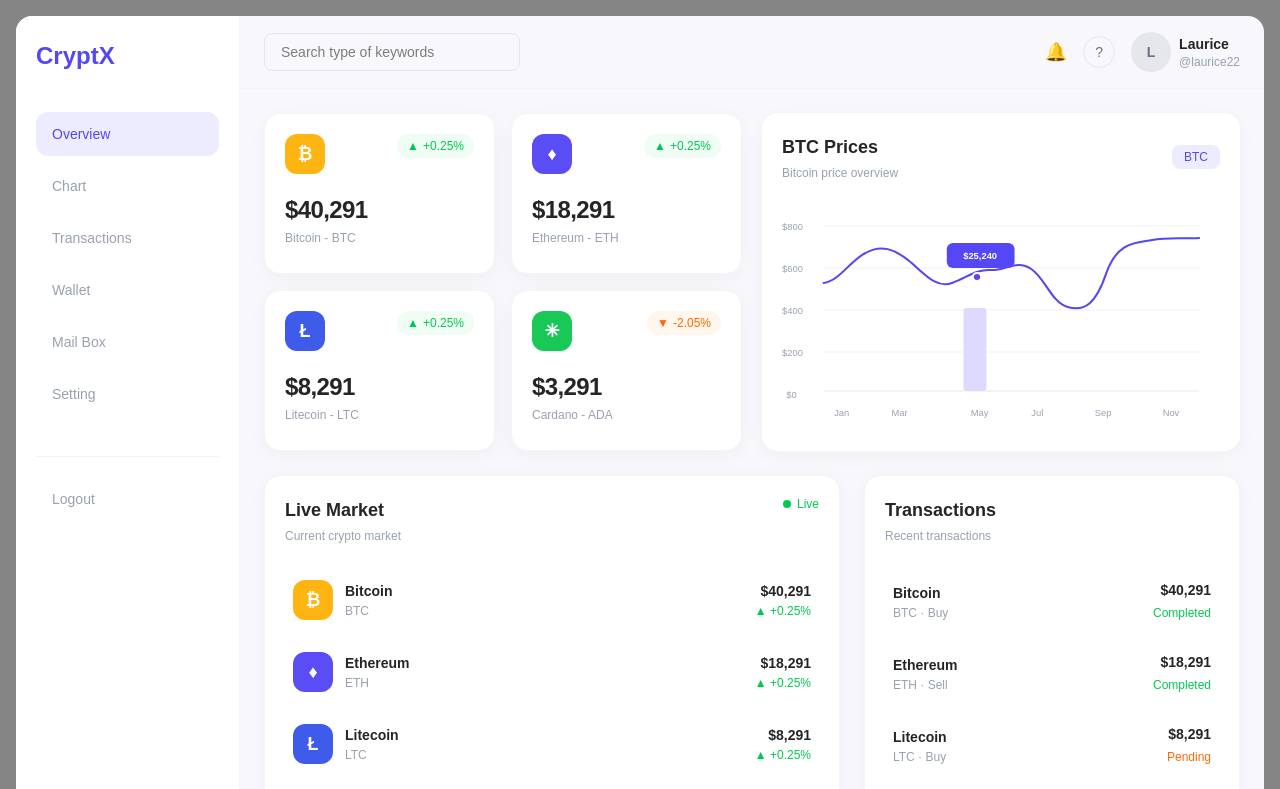
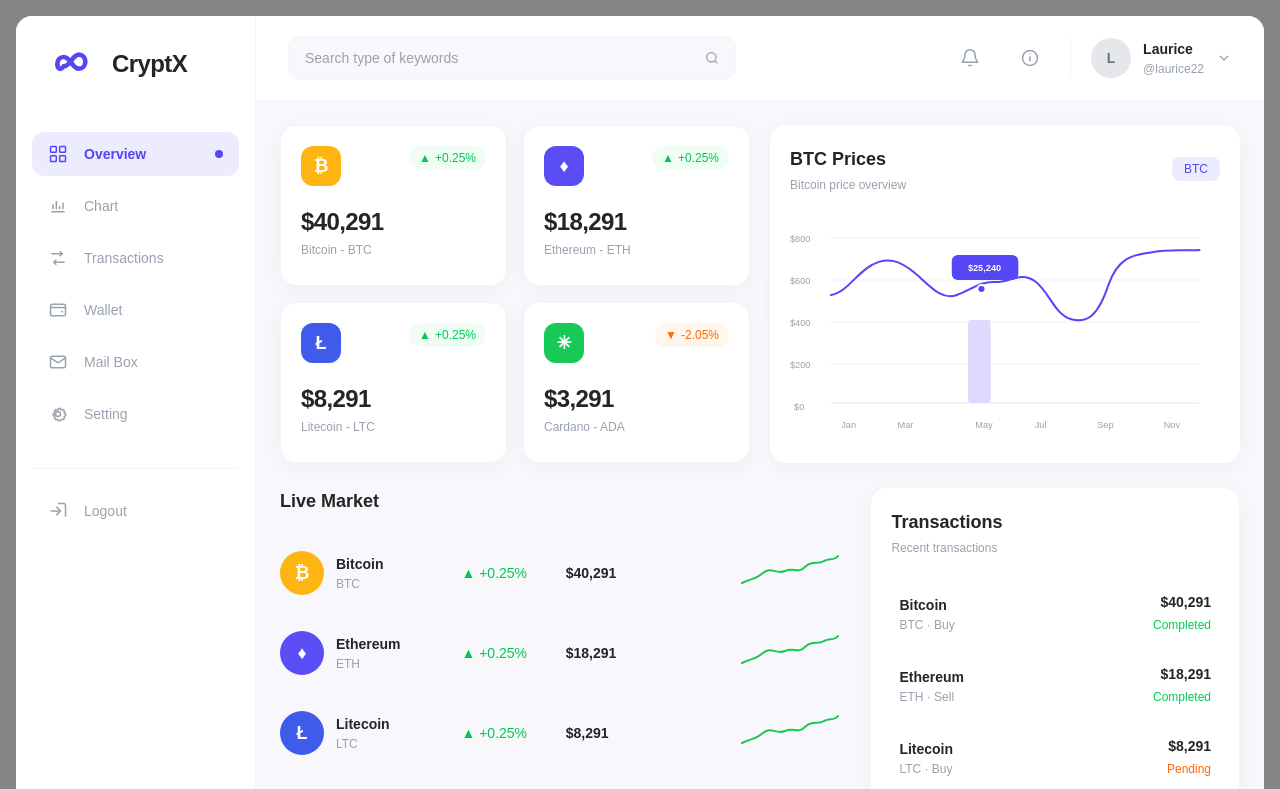
Before and after one commit to bonolokeletsophasha-ai/cryptx, a React (Vite) app: page / in a window 1280 px wide. Shown: the top 789 px of the page. Built offline with nearby package versions, Linux system fonts and the light colour scheme.

Commit message:
Changed Live Market. Edited sidebar logo, iconsEdited header search bar, notification button and profile

```diff
--- a/src/components/layout/Header.jsx
+++ b/src/components/layout/Header.jsx
@@ -1,45 +1,99 @@
 function Header() {
   return (
-    <header className="flex flex-col gap-4 border-b border-gray-100 px-4 py-4 sm:flex-row sm:items-center sm:justify-between sm:px-6">
+    <header className="flex items-center justify-between border-b border-gray-100 bg-white px-4 py-5 sm:px-6 lg:px-8">
 
-      {/* Search */}
-      <div className="w-full sm:w-auto">
-        <input
-          type="text"
-          placeholder="Search type of keywords"
-          className="w-full rounded-lg border border-gray-200 px-4 py-2 text-sm outline-none transition focus:border-[#5546f6] sm:w-64"
-        />
-      </div>
+      {/* Search Bar */}
+      <div className="relative w-full max-w-md">
 
-      {/* Right side */}
-      <div className="flex items-center justify-between gap-4 sm:justify-end">
+       <input
+        type="text"
+        placeholder="Search type of keywords"
+        className="h-11 w-full rounded-xl border border-gray-100 bg-[#f8f8fc] pl-4 pr-11 text-sm text-gray-700 outline-none transition placeholder:text-gray-400 focus:border-[#5546f6] focus:bg-white"
+       />
 
-        {/* Notifications */}
-        <button className="text-lg text-gray-500 transition hover:text-[#5546f6]">
-          🔔
+       {/* Search Icon */}
+        <svg
+          className="absolute right-4 top-1/2 h-4 w-4 -translate-y-1/2 text-gray-400"
+          viewBox="0 0 24 24"
+          fill="none"
+          stroke="currentColor"
+          strokeWidth="2"
+        >
+
+         <circle cx="11" cy="11" r="7" />
+         <path d="M20 20l-4-4" />
+       </svg>
+
+</div>
+
+      {/* Right Side */}
+      <div className="ml-4 flex items-center gap-3 sm:gap-5">
+
+        {/* Notification */}
+        <button
+          className="flex h-10 w-10 items-center justify-center rounded-xl text-gray-400 transition hover:bg-[#f8f8fc] hover:text-[#5546f6]"
+          aria-label="Notifications"
+        >
+          <svg
+            className="h-5 w-5"
+            viewBox="0 0 24 24"
+            fill="none"
+            stroke="currentColor"
+            strokeWidth="1.8"
+          >
+            <path d="M18 8a6 6 0 0 0-12 0c0 7-3 7-3 9h18c0-2-3-2-3-9" />
+            <path d="M10 21h4" />
+          </svg>
+
         </button>
 
-        {/* Help */}
-        <button className="flex h-8 w-8 items-center justify-center rounded-full border border-gray-200 text-sm text-gray-500 transition hover:border-[#5546f6] hover:text-[#5546f6]">
-          ?
+        {/* Info */}
+        <button
+          className="flex h-10 w-10 items-center justify-center rounded-xl text-gray-400 transition hover:bg-[#f8f8fc] hover:text-[#5546f6]"
+          aria-label="Information"
+        >
+          <svg
+            className="h-5 w-5"
+            viewBox="0 0 24 24"
+            fill="none"
+            stroke="currentColor"
+            strokeWidth="1.8"
+          >
+            <circle cx="12" cy="12" r="9" />
+            <path d="M12 10v6" />
+            <circle cx="12" cy="7" r="0.8" fill="currentColor" stroke="none" />
+          </svg>
         </button>
 
-        {/* User */}
-        <div className="flex items-center gap-2">
+        {/* Profile */}
+        <div className="flex items-center gap-3 border-l border-gray-100 pl-3 sm:pl-5">
 
+          {/* Profile Picture */}
           <div className="flex h-10 w-10 items-center justify-center rounded-full bg-gray-200 text-sm font-semibold text-gray-500">
             L
           </div>
 
+          {/* Profile Information */}
           <div className="hidden sm:block">
             <p className="text-sm font-semibold text-[#252525]">
               Laurice
             </p>
 
-            <p className="text-xs text-gray-400">
+            <p className="mt-0.5 text-xs text-gray-400">
               @laurice22
             </p>
           </div>
+
+          {/* Dropdown Arrow */}
+          <svg
+            className="hidden h-4 w-4 text-gray-400 sm:block"
+            viewBox="0 0 24 24"
+            fill="none"
+            stroke="currentColor"
+            strokeWidth="2"
+          >
+            <path d="M6 9l6 6 6-6" />
+          </svg>
 
         </div>
       </div>
--- a/src/components/layout/Sidebar.jsx
+++ b/src/components/layout/Sidebar.jsx
@@ -1,52 +1,150 @@
 function Sidebar() {
+  const menuItems = [
+    {
+      name: 'Overview',
+      icon: (
+        <svg viewBox="0 0 24 24" fill="none" stroke="currentColor" strokeWidth="1.8">
+          <rect x="3" y="3" width="7" height="7" rx="1" />
+          <rect x="14" y="3" width="7" height="7" rx="1" />
+          <rect x="3" y="14" width="7" height="7" rx="1" />
+          <rect x="14" y="14" width="7" height="7" rx="1" />
+        </svg>
+      ),
+    },
+    {
+      name: 'Chart',
+      icon: (
+        <svg viewBox="0 0 24 24" fill="none" stroke="currentColor" strokeWidth="1.8">
+          <line x1="4" y1="19" x2="20" y2="19" />
+          <line x1="6" y1="16" x2="6" y2="10" />
+          <line x1="10" y1="16" x2="10" y2="6" />
+          <line x1="14" y1="16" x2="14" y2="12" />
+          <line x1="18" y1="16" x2="18" y2="8" />
+        </svg>
+      ),
+    },
+    {
+      name: 'Transactions',
+      icon: (
+        <svg viewBox="0 0 24 24" fill="none" stroke="currentColor" strokeWidth="1.8">
+          <path d="M4 7h13" />
+          <path d="M14 4l3 3-3 3" />
+          <path d="M20 17H7" />
+          <path d="M10 14l-3 3 3 3" />
+        </svg>
+      ),
+    },
+    {
+      name: 'Wallet',
+      icon: (
+        <svg viewBox="0 0 24 24" fill="none" stroke="currentColor" strokeWidth="1.8">
+          <rect x="3" y="5" width="18" height="14" rx="2" />
+          <path d="M3 9h18" />
+          <path d="M16 14h2" />
+        </svg>
+      ),
+    },
+    {
+      name: 'Mail Box',
+      icon: (
+        <svg viewBox="0 0 24 24" fill="none" stroke="currentColor" strokeWidth="1.8">
+          <rect x="3" y="5" width="18" height="14" rx="2" />
+          <path d="M3 7l9 6 9-6" />
+        </svg>
+      ),
+    },
+    {
+      name: 'Setting',
+      icon: (
+        <svg viewBox="0 0 24 24" fill="none" stroke="currentColor" strokeWidth="1.8">
+          <circle cx="12" cy="12" r="3" />
+          <path d="M19.4 15a1.7 1.7 0 0 0 .3 1.9l.1.1-1.8 1.8-.1-.1a1.7 1.7 0 0 0-1.9-.3 1.7 1.7 0 0 0-1 1.5v.2h-2.5v-.2a1.7 1.7 0 0 0-1-1.5 1.7 1.7 0 0 0-1.9.3l-.1.1-1.8-1.8.1-.1A1.7 1.7 0 0 0 8.1 15a1.7 1.7 0 0 0-1.5-1H6.4v-2.5h.2a1.7 1.7 0 0 0 1.5-1 1.7 1.7 0 0 0-.3-1.9l-.1-.1 1.8-1.8.1.1a1.7 1.7 0 0 0 1.9.3 1.7 1.7 0 0 0 1-1.5v-.2H15v.2a1.7 1.7 0 0 0 1 1.5 1.7 1.7 0 0 0 1.9-.3l.1-.1 1.8 1.8-.1.1a1.7 1.7 0 0 0-.3 1.9 1.7 1.7 0 0 0 1.5 1h.2V14h-.2a1.7 1.7 0 0 0-1.5 1z" />
+        </svg>
+      ),
+    },
+  ]
+
   return (
-    <aside className="hidden w-56 shrink-0 border-r border-gray-100 bg-white px-5 py-6 lg:block">
+    <aside className="hidden w-60 shrink-0 border-r border-gray-100 bg-white px-4 py-7 lg:block">
 
       {/* Logo */}
-      <div className="mb-10">
-        <h2 className="text-2xl font-bold text-[#5546f6]">
-          CryptX
-        </h2>
-      </div>
+      <div className="mb-12 px-4">
+        <div className="flex items-center gap-2">
+
+      {/* Infinity Logo */}
+      <svg
+       viewBox="0 0 48 24"
+       className="h-10 w-14 text-[#5546f6]"
+       fill="none"
+       stroke="currentColor"
+       strokeWidth="4"
+       strokeLinecap="round"
+      >
+        <path d="M8 12c0-3.5 2.5-6 5.5-6 2.5 0 4 1.5 6.5 5 2.5 3.5 4 5 6.5 5 3 0 5.5-2.5 5.5-6s-2.5-6-5.5-6c-2.5 0-4 1.5-6.5 5-2.5 3.5-4 5-6.5 5C10.5 18 8 15.5 8 12z" />
+    </svg>
+
+      {/* Logo Text */}
+      <h2 className="text-2xl font-bold tracking-tight text-[#252525]">
+        Crypt<span className="text-[#252525]">X</span>
+      </h2>
+
+  </div>
+</div>
 
       {/* Navigation */}
       <nav className="space-y-2">
 
-        {/* Overview */}
-        <p className="rounded-xl bg-[#5546f6]/10 px-4 py-3 text-sm font-medium text-[#5546f6]">
-          Overview
-        </p>
+        {menuItems.map((item) => (
+          <p
+            key={item.name}
+            className={`flex cursor-pointer items-center gap-4 rounded-xl px-4 py-3 text-sm transition ${
+              item.name === 'Overview'
+                ? 'bg-[#5546f6]/10 font-semibold text-[#5546f6]'
+                : 'text-gray-400 hover:bg-gray-50 hover:text-gray-700'
+            }`}
+          >
 
-        {/* Other links */}
-        <p className="cursor-pointer rounded-xl px-4 py-3 text-sm text-gray-400 transition hover:bg-gray-50 hover:text-gray-700">
-          Chart
-        </p>
+            {/* Icon */}
+            <span className="flex h-5 w-5 shrink-0 items-center justify-center">
+              {item.icon}
+            </span>
 
-        <p className="cursor-pointer rounded-xl px-4 py-3 text-sm text-gray-400 transition hover:bg-gray-50 hover:text-gray-700">
-          Transactions
-        </p>
+            {/* Menu Text */}
+            <span className="flex-1">{item.name}</span>
 
-        <p className="cursor-pointer rounded-xl px-4 py-3 text-sm text-gray-400 transition hover:bg-gray-50 hover:text-gray-700">
-          Wallet
-        </p>
+            {/* Active Indicator */}
+            {item.name === 'Overview' && (
+              <span className="h-2 w-2 rounded-full bg-[#5546f6]"></span>
+          )}
 
-        <p className="cursor-pointer rounded-xl px-4 py-3 text-sm text-gray-400 transition hover:bg-gray-50 hover:text-gray-700">
-          Mail Box
-        </p>
-
-        <p className="cursor-pointer rounded-xl px-4 py-3 text-sm text-gray-400 transition hover:bg-gray-50 hover:text-gray-700">
-          Setting
-        </p>
+          </p>
+        ))}
 
       </nav>
 
       {/* Logout */}
-      <div className="mt-10 border-t border-gray-100 pt-5">
-        <p className="cursor-pointer rounded-xl px-4 py-3 text-sm text-gray-400 transition hover:bg-gray-50 hover:text-gray-700">
-          Logout
+      <div className="mt-8 border-t border-gray-100 pt-5">
+
+        <p className="flex cursor-pointer items-center gap-4 rounded-xl px-4 py-3 text-sm text-gray-400 transition hover:bg-gray-50 hover:text-gray-700">
+
+          <span className="flex h-5 w-5 shrink-0 items-center justify-center">
+            <svg
+              viewBox="0 0 24 24"
+              fill="none"
+              stroke="currentColor"
+              strokeWidth="1.8"
+            >
+              <path d="M10 17l5-5-5-5" />
+              <path d="M15 12H3" />
+              <path d="M21 19V5a2 2 0 0 0-2-2h-7" />
+            </svg>
+          </span>
+
+          <span>Logout</span>
+
         </p>
+
       </div>
-
     </aside>
   )
 }
--- a/src/components/ui/LiveMarket.jsx
+++ b/src/components/ui/LiveMarket.jsx
@@ -43,41 +43,30 @@ const marketData = [
 
 function LiveMarket() {
   return (
-    <div className="h-full rounded-2xl border border-gray-100 bg-white p-5 shadow-[0_4px_20px_rgba(0,0,0,0.04)]">
+    <section className="h-full">
 
       {/* Heading */}
-      <div className="mb-6 flex items-start justify-between">
-        <div>
-          <h2 className="text-lg font-semibold text-[#252525]">
-            Live Market
-          </h2>
-
-          <p className="mt-1 text-xs text-gray-400">
-            Current crypto market
-          </p>
-        </div>
-
-        {/* Live indicator */}
-        <div className="flex items-center gap-1.5 text-xs font-medium text-green-500">
-          <span className="h-2 w-2 rounded-full bg-green-500"></span>
-          Live
-        </div>
+      <div className="mb-5">
+        <h2 className="text-lg font-semibold text-[#252525]">
+          Live Market
+        </h2>
       </div>
 
-      {/* Market List */}
-      <div className="space-y-2">
+      {/* Market Items */}
+      <div className="space-y-1">
 
         {marketData.map((coin) => (
           <div
             key={coin.id}
-            className="flex items-center justify-between rounded-xl px-2 py-3 transition hover:bg-gray-50"
+            className="grid grid-cols-[1.5fr_0.8fr_0.9fr_1.5fr] items-center gap-4 py-4"
           >
 
-            {/* Coin information */}
+            {/* Coin */}
             <div className="flex items-center gap-3">
 
+              {/* Circular Icon */}
               <div
-                className={`flex h-10 w-10 items-center justify-center rounded-xl text-lg font-semibold text-white ${coin.iconBg}`}
+                className={`flex h-11 w-11 shrink-0 items-center justify-center rounded-full text-lg font-semibold text-white ${coin.iconBg}`}
               >
                 {coin.icon}
               </div>
@@ -94,15 +83,10 @@ function LiveMarket() {
 
             </div>
 
-            {/* Price and change */}
-            <div className="text-right">
-
-              <p className="text-sm font-semibold text-[#252525]">
-                {coin.price}
-              </p>
-
+            {/* Change */}
+            <div>
               <p
-                className={`mt-0.5 text-xs font-medium ${
+                className={`text-sm font-medium ${
                   coin.positive
                     ? 'text-green-500'
                     : 'text-orange-500'
@@ -110,13 +94,40 @@ function LiveMarket() {
               >
                 {coin.positive ? '▲' : '▼'} {coin.change}
               </p>
+            </div>
 
+            {/* Price */}
+            <div>
+              <p className="text-sm font-semibold text-[#252525]">
+                {coin.price}
+              </p>
+            </div>
+
+            {/* Graph */}
+            <div className="flex justify-end">
+
+              <svg
+                viewBox="0 0 100 40"
+                className="h-10 w-28"
+                fill="none"
+              >
+                <path
+                  d={
+                    coin.positive
+                      ? 'M2 30 C12 25 15 27 23 20 C31 13 37 22 45 18 C54 14 58 21 65 14 C72 7 78 12 84 8 C90 5 94 8 98 3'
+                      : 'M2 8 C12 10 17 6 25 13 C34 20 39 12 47 17 C56 23 61 18 68 25 C76 32 83 24 89 29 C94 32 97 35 98 37'
+                  }
+                  stroke={coin.positive ? '#19c957' : '#ff8a00'}
+                  strokeWidth="2"
+                  strokeLinecap="round"
+                />
+              </svg>
             </div>
           </div>
         ))}
 
       </div>
-    </div>
+    </section>
   )
 }
 
```
